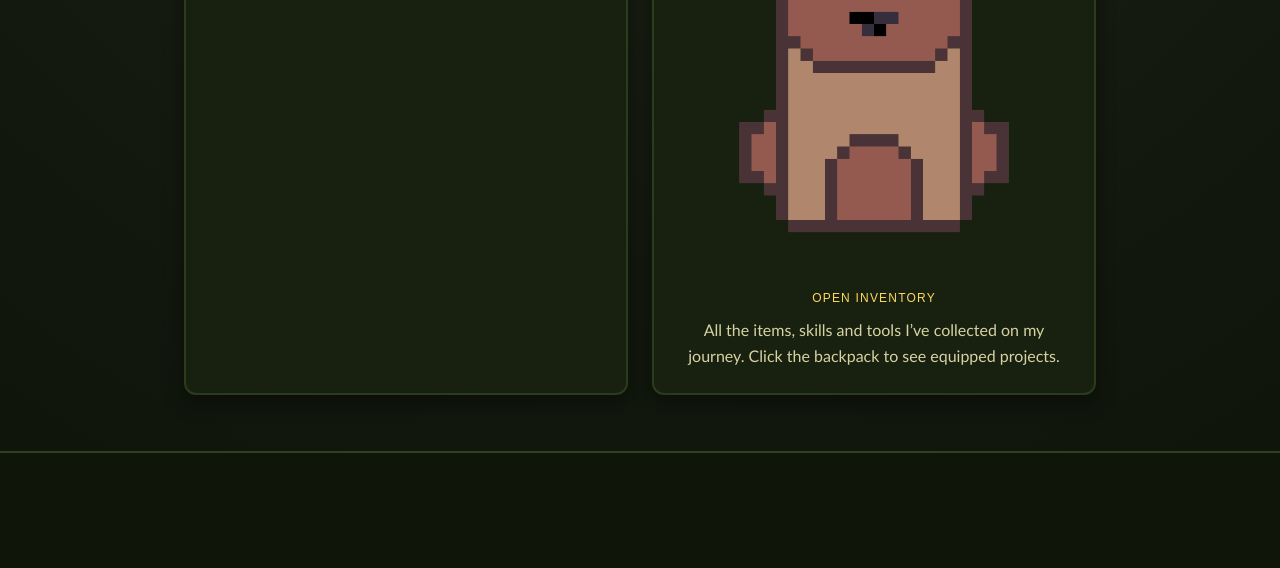
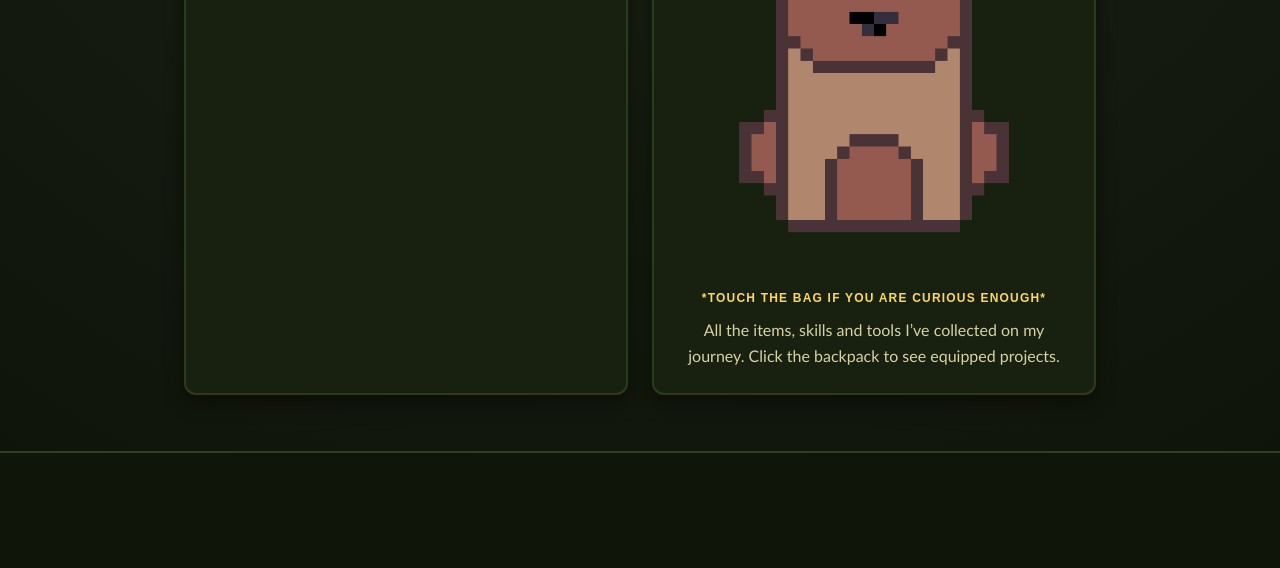
Before and after one commit to ravilon/ravilon.github.io, a plain HTML site: page index.html in a window 1280 px wide. Shown: the part 504-1072 px from the top of the page. Drawn offline with Linux system fonts and the light colour scheme.

Commit message:
Update index.html

```diff
--- a/index.html
+++ b/index.html
@@ -47,7 +47,7 @@
                     <!-- MOCHILA INTERATIVA -->
                     <button class="inventory-button" id="inventory-button" type="button">
                         <img src="images/inventory.png" alt="Inventory backpack" class="status-image">
-                        <span class="inventory-label">Open inventory</span>
+                        <span class="inventory-label"><b>*Touch the bag if you are curious enough*</b></span>
                     </button>
 
                     <p class="status-text">
```
